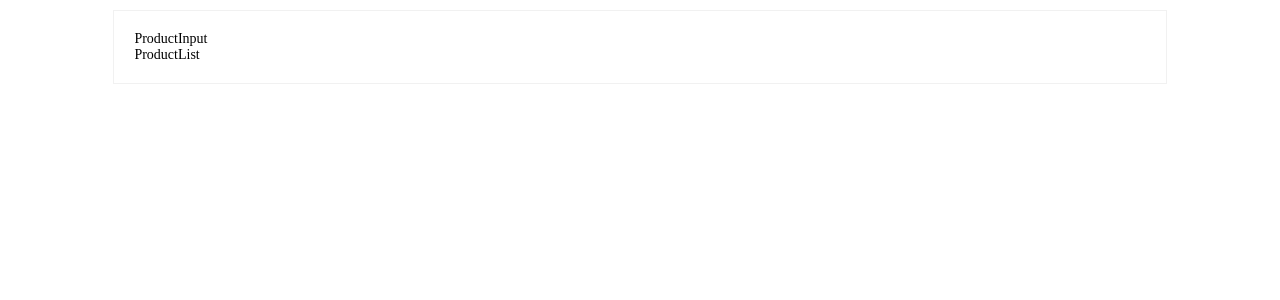
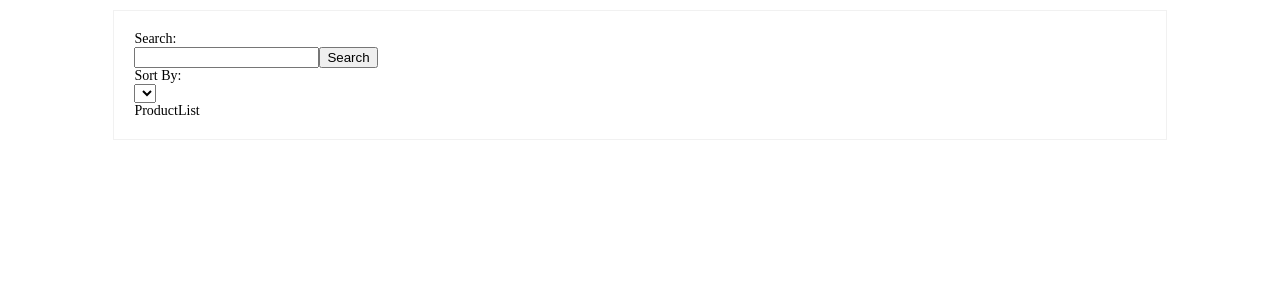
Before and after one commit to sun1723/plp05, a React (Create React App) app: page / in a window 1280 px wide. Shown: the top 300 px of the page. Built offline with nearby package versions, Linux system fonts and the light colour scheme.

Commit message:
Update ProductInput.js
set up search-input and sort-input structure in productInput Component

```diff
--- a/src/ProductInput.js
+++ b/src/ProductInput.js
@@ -3,8 +3,20 @@ import React, { Component } from 'react'
 export default class ProductInput extends Component {
 	render() {
 		return (
-			<div>
-				ProductInput
+			<div className='product-input'>
+				<div className='search-field'>
+					<span className='search-field-name'>Search: </span>
+					<div className='search-field-name-input'>
+						<input />
+						<button>Search</button>
+					</div>
+				</div>
+				<div className='sort-field'>
+					<span className='sort-field-name'>Sort By:</span>
+					<div className='sort-field-input'>
+						<select ></select>
+					</div>
+				</div>
 			</div>
 		)
 	}
```
